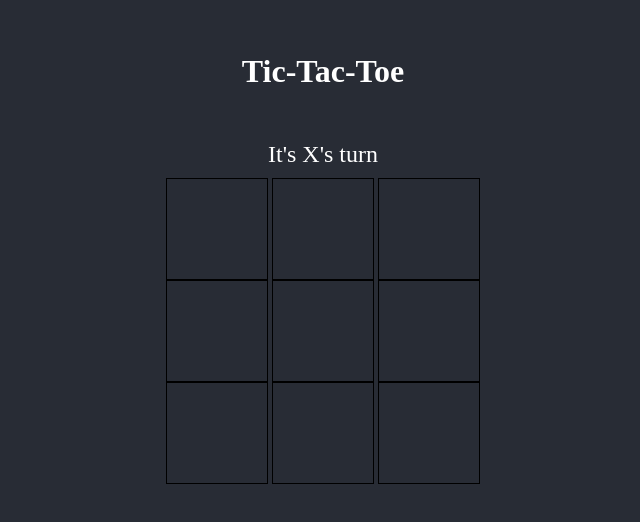
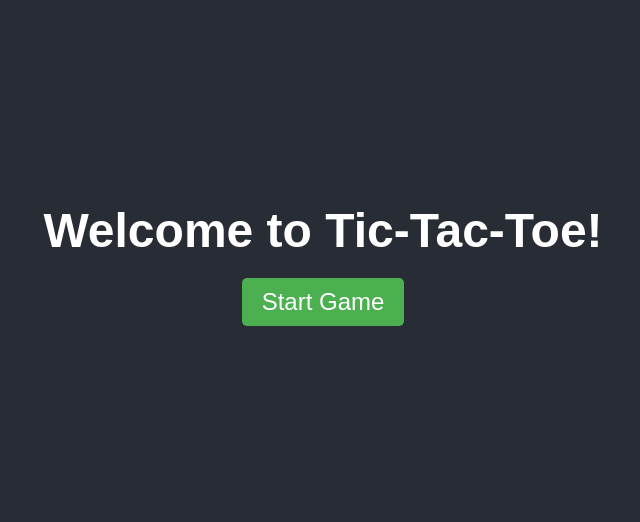
Before and after one commit to Hussien-Talha/Tic-Tac-Toe, a plain HTML site: page index.html in a window 1280 px wide. Shown: the part 152-674 px from the top of the page, without its empty margins (317-957 px from the left). Drawn offline with Linux system fonts and the light colour scheme.

Commit message:
added sound effects and title screen

```diff
--- a/index.html
+++ b/index.html
@@ -1,30 +1,52 @@
 <!DOCTYPE html>
-<html>
+<html lang="en">
 <head>
-  <title>Tic-Tac-Toe</title>
-  <link rel="stylesheet" type="text/css" href="style.css">
+  <meta charset="UTF-8">
+  <meta name="viewport" content="width=device-width, initial-scale=1.0">
+  <title>Tic-Tac-Toe Title Screen</title>
+  <style>
+    body {
+      display: flex;
+      justify-content: center;
+      align-items: center;
+      height: 100vh;
+      margin: 0;
+      background-color: #282c35; /* Night mode activated */
+      color: #fff;
+      font-family: 'Arial', sans-serif;
+      text-align: center;
+    }
+
+    h1 {
+      font-size: 3em;
+      margin-bottom: 20px;
+    }
+
+    button {
+      padding: 10px 20px;
+      font-size: 1.5em;
+      cursor: pointer;
+      background-color: #4CAF50; /* Green */
+      border: none;
+      color: white;
+      border-radius: 5px;
+      text-decoration: none;
+    }
+  </style>
 </head>
 <body>
-  <h1>Tic-Tac-Toe</h1>
-  <div id="message">It's X's turn</div>
-  <div id="board">
-    <div class="row">
-      <div class="cell" onclick="makeMove(this)"></div>
-      <div class="cell" onclick="makeMove(this)"></div>
-      <div class="cell" onclick="makeMove(this)"></div>
-    </div>
-    <div class="row">
-      <div class="cell" onclick="makeMove(this)"></div>
-      <div class="cell" onclick="makeMove(this)"></div>
-      <div class="cell" onclick="makeMove(this)"></div>
-    </div>
-    <div class="row">
-      <div class="cell" onclick="makeMove(this)"></div>
-      <div class="cell" onclick="makeMove(this)"></div>
-      <div class="cell" onclick="makeMove(this)"></div>
-    </div>
+  <div>
+    <h1>Welcome to Tic-Tac-Toe!</h1>
+    <button onclick="startGame()">Start Game</button>
   </div>
-  <audio id="clickSound" src="click.mp3"></audio>
-  <script src="script.js"></script>
+
+  <audio id="gameMusic" src="Game-music.mp3" loop style="display:none;"></audio>
+
+  <script>
+    function startGame() {
+      document.getElementById('gameMusic').play();
+      window.location.href = 'Game.html';
+    }
+  </script>
 </body>
 </html>
--- a/script.js
+++ b/script.js
@@ -3,6 +3,7 @@ let currentPlayer = 'X';
 let gameOver = false;
 
 const clickSound = new Audio('click.mp3');
+const congratulationsSound = new Audio('Congratulations.mp3'); // Add this line
 
 function makeMove(cell) {
   if (cell.innerText === '' && !gameOver) {
@@ -16,11 +17,12 @@ function makeMove(cell) {
       gameOver = true;
       const winner = currentPlayer === 'X' ? 'O' : 'X';
       document.getElementById('message').innerText = `${winner} Wins!`;
-      setTimeout(resetGame, 5000); // Wait for 5 seconds and reset the game
+      congratulationsSound.play(); // Play Congratulations.mp3
+      setTimeout(resetGame, 5000);
     } else if ([...document.getElementsByClassName('cell')].every(cell => cell.innerText !== '')) {
       gameOver = true;
       document.getElementById('message').innerText = "It's a draw!";
-      setTimeout(resetGame, 5000); // Wait for 5 seconds and reset the game
+      setTimeout(resetGame, 5000);
     }
   }
 }
```
Also changed, not shown: Game.html (added, +30 -0 lines), Shoutout.txt, 2 other files.
